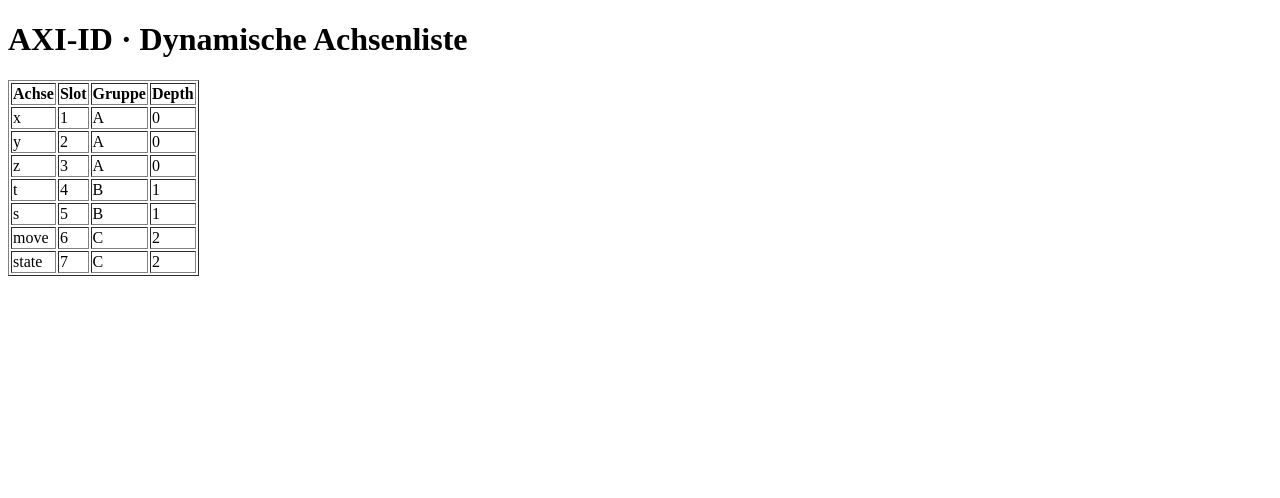
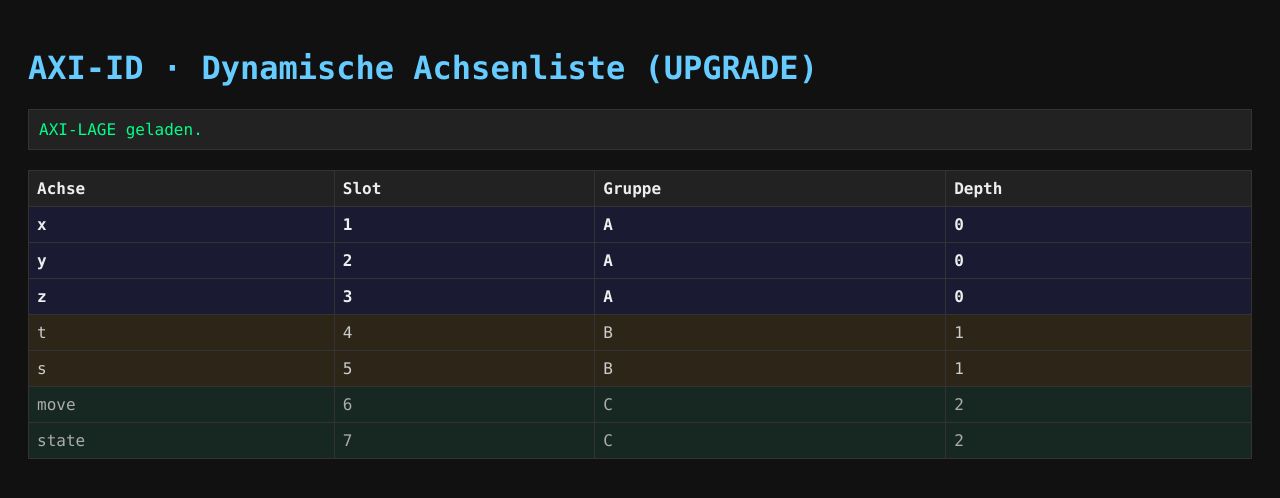
Before and after one commit to iki1uc/respo-axi-link.net, a plain HTML site: page ID.html in a window 1280 px wide. Drawn offline with Linux system fonts and the light colour scheme.

Commit message:
Update ID.html

```diff
--- a/ID.html
+++ b/ID.html
@@ -2,20 +2,59 @@
 <html lang="de">
 <head>
 <meta charset="UTF-8">
-<title>AXI‑ID · Dynamisch</title>
+<title>AXI‑ID · Dynamische Achsenliste (UPGRADE)</title>
+
+<style>
+body { background:#111; color:#eee; font-family:Consolas, monospace; padding:20px; }
+h1 { color:#6cf; }
+table { width:100%; border-collapse:collapse; margin-top:20px; }
+th, td { border:1px solid #333; padding:8px; text-align:left; }
+th { background:#222; }
+.ok { color:#00ff88; }
+.err { color:#ff4444; }
+.group-A { background:#1a1a33; }
+.group-B { background:#332a1a; }
+.group-C { background:#1a332a; }
+.depth-0 { font-weight:bold; }
+.depth-1 { opacity:0.85; }
+.depth-2 { opacity:0.7; }
+#status { margin-top:10px; padding:10px; background:#222; border:1px solid #333; }
+</style>
 
 <script type="module">
 async function buildTable() {
-    const lage = await fetch("axi-lage.json").then(r => r.json());
     const table = document.getElementById("axi-table");
+    const status = document.getElementById("status");
 
-    Object.keys(lage).forEach(axis => {
+    let lage;
+
+    try {
+        const res = await fetch("axi-lage.json");
+        if (!res.ok) throw new Error("JSON nicht gefunden");
+        lage = await res.json();
+        status.innerHTML = "<span class='ok'>AXI‑LAGE geladen.</span>";
+    } catch (e) {
+        status.innerHTML = "<span class='err'>Fehler: axi-lage.json fehlt oder ist ungültig.</span>";
+        table.innerHTML = "<tr><td colspan='4' class='err'>Keine Daten geladen.</td></tr>";
+        return;
+    }
+
+    const axes = Object.keys(lage).sort((a,b) => lage[a].slot - lage[b].slot);
+
+    axes.forEach(axis => {
+        const ax = lage[axis];
         const row = document.createElement("tr");
+
+        const groupClass = "group-" + ax.group;
+        const depthClass = "depth-" + ax.depth;
+
+        row.className = `${groupClass} ${depthClass}`;
+
         row.innerHTML = `
             <td>${axis}</td>
-            <td>${lage[axis].slot}</td>
-            <td>${lage[axis].group}</td>
-            <td>${lage[axis].depth}</td>
+            <td>${ax.slot}</td>
+            <td>${ax.group}</td>
+            <td>${ax.depth}</td>
         `;
         table.appendChild(row);
     });
@@ -27,9 +66,11 @@ window.addEventListener("DOMContentLoaded", buildTable);
 </head>
 <body>
 
-<h1>AXI‑ID · Dynamische Achsenliste</h1>
+<h1>AXI‑ID · Dynamische Achsenliste (UPGRADE)</h1>
 
-<table border="1">
+<div id="status">Lade AXI‑LAGE…</div>
+
+<table>
 <thead>
 <tr><th>Achse</th><th>Slot</th><th>Gruppe</th><th>Depth</th></tr>
 </thead>
```
